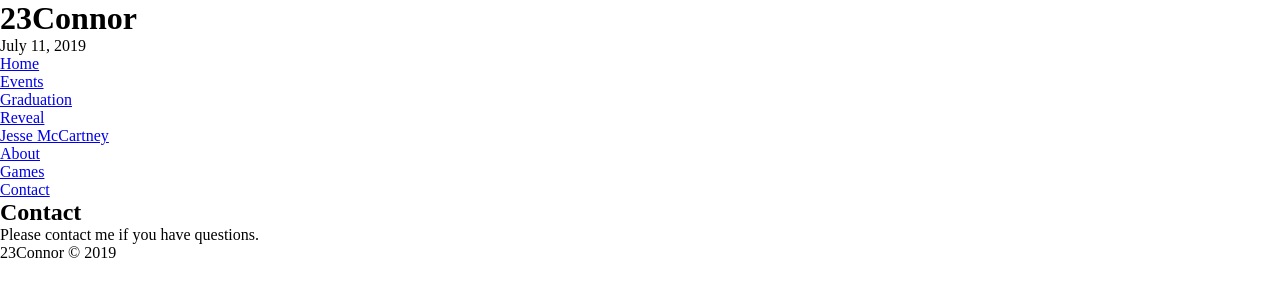
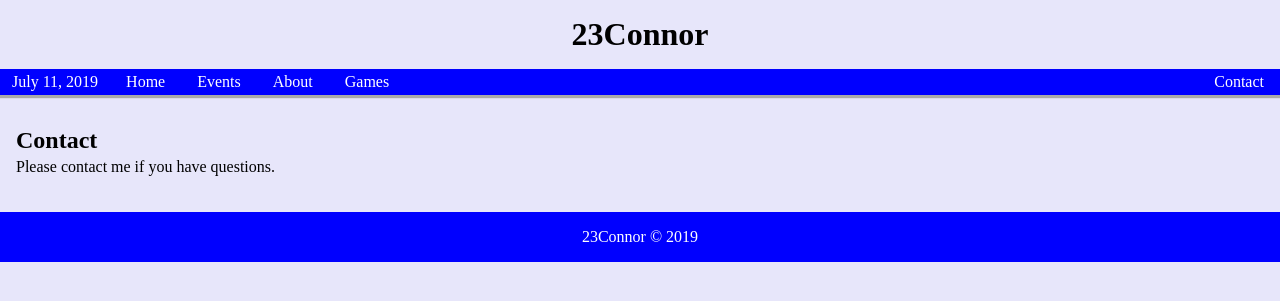
Before and after one commit to cjconnor18/website, a PHP site: page /pages/contact.html in a window 1280 px wide. Shown: the top 301 px of the page. Run offline with PHP 8.4, Linux system fonts and the light colour scheme.

Commit message:
Update style.css

```diff
--- a/styles/style.css
+++ b/styles/style.css
@@ -2,37 +2,84 @@
   margin: 0;
   padding: 0;
 }
-.flex-container{
-  display: flex;
-  justify-content: center;
-  width: 100%;
+body{
+  background-color: #e7e6fa;
 }
-#team1,#team2{
+header{
+  text-align: center;
+  padding: 1em;
+}
+nav {
+  background-color: #00f;
   color: #fff;
+  box-shadow: 0 .20em #aaa;
+}
+nav ul{
+  list-style: none;
+}
+.dateNav{
+  text-align: center;
+  padding: 0.25em .75em;
+}
+nav ul a{
+  color: inherit;
+  text-decoration: none;
+  text-align: center;
+  display: block;
+  padding: .5em 0;
+}
+nav ul a:hover{
+  background-color: #fff;
+  color: #00f;
+}
+.eventsButton{
+  position: relative;
+}
+#eventsDropMenu{
+  display: none;
+}
+.eventsDropMenu{
+  margin: 0 2em 0 53%;
+  ;
+}
+.eventsDropMenu a{
+  text-align: left;
+
+}
+
+main{
+  padding: 2em 1em;
+}
+main p{
+  padding: .25em 0;
+}
+footer{
   background-color: #00f;
-  border: .1em solid #fff;
-  width: 100%;
+  color: #fff;
   text-align: center;
-  margin-top: 2em;
-  font-size: 1.5em;
+  padding: 1em 0;
 }
-#team1{
-  border-right: .05em solid #fff;
+@media screen and (min-width: 480px) {
+  nav ul li{
+    display: inline-block;
+  }
+  #eventsDropMenu li{
+    display: block;
+  }
+  .eventsDropMenu{
+    position: absolute;
+    background-color: #00f;
+    border-top: .01em solid #ccc;
+    margin: 0 0 0 1.5em;
+    box-shadow: .4em .4em .2em #ccc;
+  }
+  .eventsDropMenu a{
+    text-align: left;
+  }
+  nav ul a{
+    padding: .25em 1em;
+  }
+  .contact{
+    float: right;
+  }
 }
-#team2{
-  border-left: .05em solid #fff;
-}
-#score1,#score2{
-  font-size: 3em;
-}
-.button{
-  width: 100%;
-  color: #fff;
-  background-color: #00f;
-  border: none;
-  padding: 2em 0;
-}
-.button:hover{
-  color: #00f;
-  background-color: #fff;
-}
```
